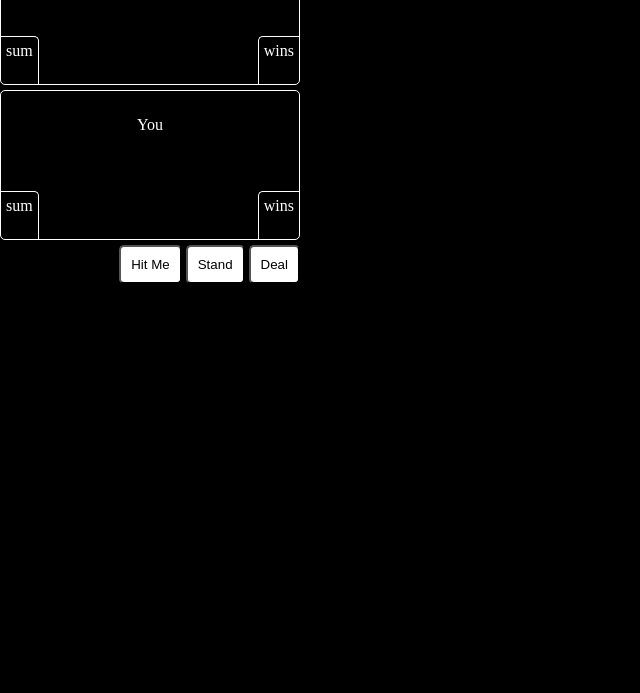
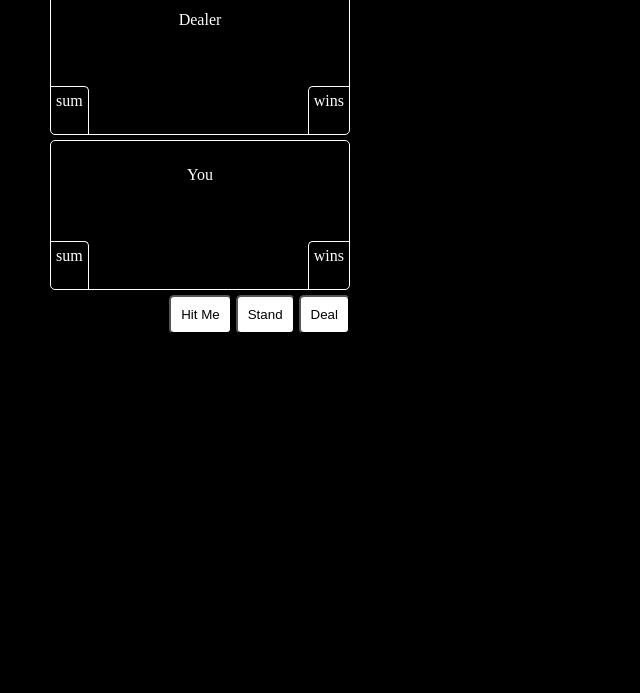
Before and after one commit to 4nth0ny1/blackjackjs, a plain HTML site: page index.html in a window 1280 px wide. Shown: the part 107-800 px from the top of the page, without its empty margins (0-640 px from the left). Drawn offline with Linux system fonts and the light colour scheme.

```diff
--- a/index.html
+++ b/index.html
@@ -9,6 +9,7 @@
     <title>Blackjack Js</title>
 </head>
 <body>
+    <div class="main-container">
         <h1>Blackjack Js</h1>
 
         <div class="dealer-container">
@@ -53,6 +54,6 @@
             <button class='button' id="stand-button">Stand</button>
             <button class='button' id="deal-button">Deal</button>
         </div>
-
+    </div>
 </body>
 </html>
--- a/script.js
+++ b/script.js
@@ -38,8 +38,7 @@
 let myCardArray = []
 let playerSumTotal = 0
 let dealerSumTotal = 0
-let playerWinArray = []
-let dealerWinArray = []
+
 
 dealButton.addEventListener('click', deal)
 standButton.addEventListener('click', stand)
@@ -104,6 +103,10 @@
 function checkDealerSum(dealerSumTotal, clock, playerSumTotal){
     dealerStatus.innerHTML = ''
     playerStatus.innerHTML = ''
+
+    let dealerWinTotal = 0
+    let dealerWinArray = []
+
     if (dealerSumTotal > 16 && dealerSumTotal < 22) {
         console.log('dealer as to stand')
         dealerStatus.innerHTML = 'dealer must stand'
@@ -112,8 +115,18 @@
             dealerStatus.innerHTML = 'dealer wins'
             dealerContainer.classList.remove('dealer-container')
             dealerContainer.classList.add('dealer-winner')
+
             clearInterval(clock)
             dealButton.addEventListener('click', deal)
+
+            // dealerWinArray.push(1)
+
+            // for (let i = 0; i < dealerWinArray.length; i++) {
+            //     dealerWinTotal += dealerWinArray[i]
+            // }
+
+            // dealerWinElement.innerHTML = dealerWinTotal
+
         } else {
             console.log('you win!')
             playerStatus.innerHTML = 'you win!'
@@ -134,7 +147,6 @@
         console.log('dealer must hit')
         dealerStatus.innerHTML = 'dealer must hit'
     }
-
 }
 
 function stand(){
--- a/style.css
+++ b/style.css
@@ -7,6 +7,11 @@
 body {
     background: black;
     color: white;
+}
+
+.main-container {
+    margin: 0 auto;
+    padding: 50px;
 }
 
 .dealer-container, .player-container {
```
Lines whose indentation alone changed are shown as unchanged.
